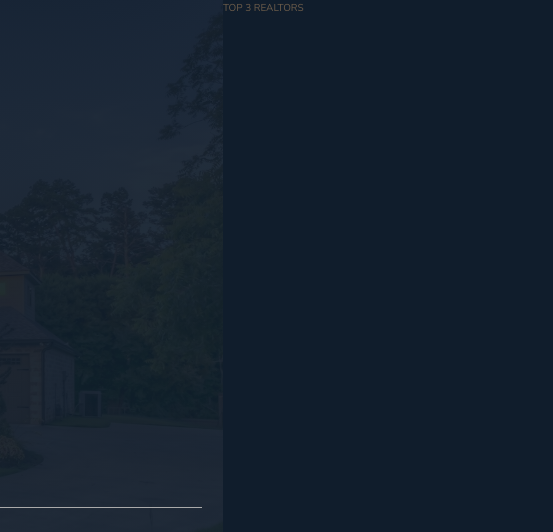
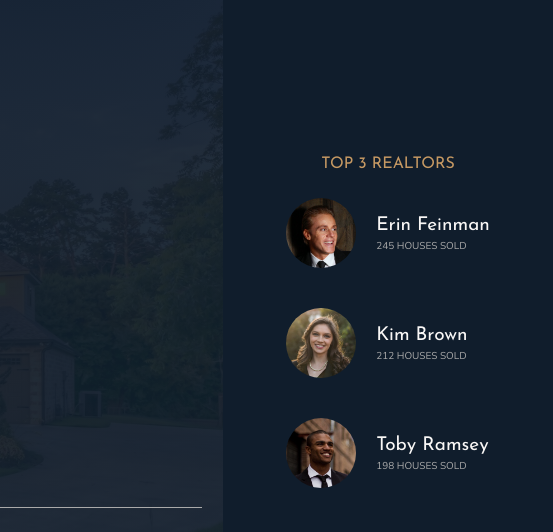
Before and after one commit to Caiko/nexter-course-project, a website: page index.html in a window 1280 px wide. Shown: the top 532 px of the page, 727-1280 px from the left. Drawn offline with nearby package versions, Linux system fonts and the light colour scheme.

Commit message:
Finished realtors section

```diff
--- a/index.html
+++ b/index.html
@@ -31,7 +31,28 @@
       </div>
     </header>
 
-    <div class="realtors">TOP 3 REALTORS</div>
+    <div class="realtors">
+      <h3 class="heading-3">Top 3 Realtors</h3>
+      <div class="realtors__list">
+        <img src="img/realtor-1.jpeg" alt="Realtor 1" class="realtors__img" />
+        <div class="realtors__details">
+          <h4 class="heading-4 heading-4--light">Erin Feinman</h4>
+          <p class="realtors__sold">245 houses sold</p>
+        </div>
+
+        <img src="img/realtor-2.jpeg" alt="Realtor 1" class="realtors__img" />
+        <div class="realtors__details">
+          <h4 class="heading-4 heading-4--light">Kim Brown</h4>
+          <p class="realtors__sold">212 houses sold</p>
+        </div>
+
+        <img src="img/realtor-3.jpeg" alt="Realtor 1" class="realtors__img" />
+        <div class="realtors__details">
+          <h4 class="heading-4 heading-4--light">Toby Ramsey</h4>
+          <p class="realtors__sold">198 houses sold</p>
+        </div>
+      </div>
+    </div>
 
     <section class="features">
       <div class="feature">
--- a/sass/_realtors.scss
+++ b/sass/_realtors.scss
@@ -3,4 +3,30 @@
 .realtors {
   background-color: $color-secondary;
   grid-column: col-start 7 / full-end;
+  padding: 3rem;
+  display: grid;
+  align-content: center;
+  justify-content: center;
+  justify-items: center;
+  gap: 2rem 0;
+
+  &__list {
+    display: grid;
+    grid-template-columns: min-content max-content;
+    gap: 5vh 2rem;
+    align-items: center;
+  }
+
+  &__img {
+    width: 7rem;
+    border-radius: 50%;
+    display: block;
+    // Allways best to display images as block elements
+  }
+
+  &__sold {
+    text-transform: uppercase;
+    color: $color-grey-light-2;
+    margin-top: -3px;
+  }
 }
```
Also changed, not shown: css/style.css, 1 other file.
